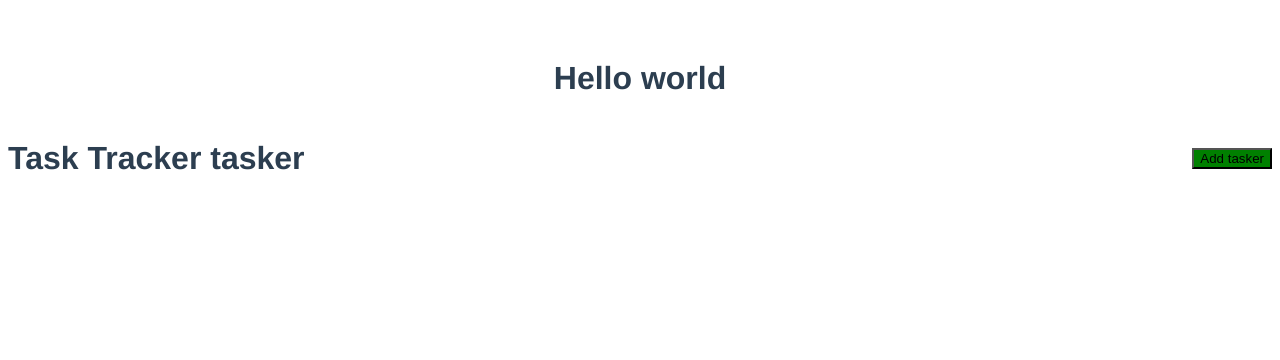
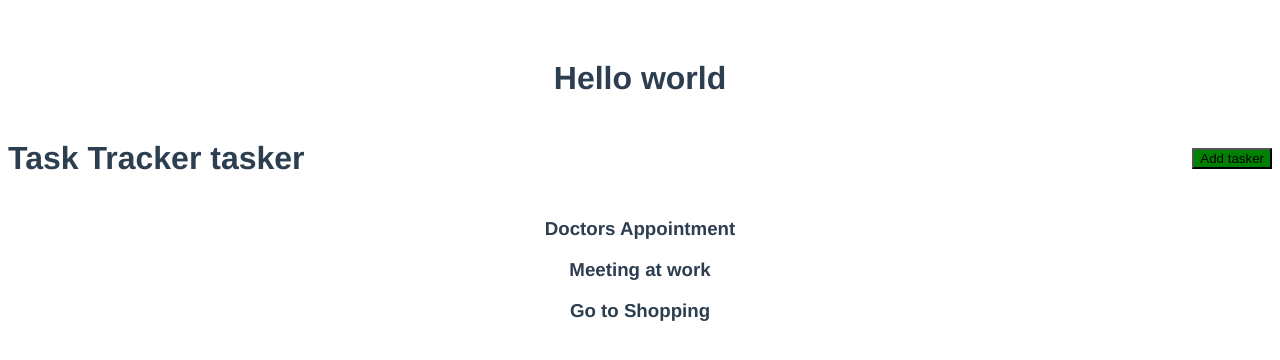
Before and after one commit to mutinhiri/Vue-starter, a Vue app in the folder helloworld/: page / in a window 1280 px wide. Shown: the top 360 px of the page. Built offline with nearby package versions, Linux system fonts and the light colour scheme.

Commit message:
Display tasks in render page

```diff
--- a/helloworld/src/App.vue
+++ b/helloworld/src/App.vue
@@ -2,18 +2,21 @@
   <div class="container">
     <h1>Hello world </h1>
     <Header title="tasker"/>
+    <Tasks :tasks="tasks"/>
   </div>
 
 </template>
 
 <script>
 import Header from './components/Header'
+import Tasks from './components/Tasks'
 
 
 export default {
   name: 'App',
   components: {
     Header,
+    Tasks
   },
   data() {
     return {
@@ -21,7 +24,28 @@ export default {
     }
   },
   created() {
-    this.tasks
+    this.tasks = [
+      {
+        id: 1,
+        text: 'Doctors Appointment',
+        day: 'March 1 2022',
+        reminder: true
+      },
+
+      {
+        id: 2,
+        text: 'Meeting at work',
+        day: 'June 1 2022',
+        reminder: true
+      },
+
+      {
+        id: 3,
+        text: 'Go to Shopping',
+        day: 'July 4 2022',
+        reminder: false
+      }
+    ]
   }
 }
 </script>
--- /dev/null
+++ b/helloworld/src/assets/style.css
@@ -0,0 +1,62 @@
+* {
+  box-sizing: border-box;
+  margin: 0;
+  padding: 0;
+}
+
+html,
+body {
+  font-family: Arial, Helvetica, sans-serif;
+}
+
+#app {
+  width: 400px;
+  height: 100vh;
+  margin: auto;
+  text-align: center;
+  display: flex;
+  flex-direction: column;
+  justify-content: center;
+  align-items: center;
+}
+
+h1,
+h3 {
+  margin-bottom: 1rem;
+  font-weight: normal;
+}
+
+img {
+  border-radius: 50%;
+  border: 5px #333 solid;
+  margin-bottom: 1rem;
+}
+
+.male {
+  border-color: steelblue;
+  background-color: steelblue;
+}
+
+.female {
+  border-color: pink;
+  background-color: pink;
+  color: #333;
+}
+
+button {
+  cursor: pointer;
+  display: inline-block;
+  background: #333;
+  color: white;
+  font-size: 18px;
+  border: 0;
+  padding: 1rem 1.5rem;
+}
+
+button:focus {
+  outline: none;
+}
+
+button:hover {
+  transform: scale(0.98);
+}
--- /dev/null
+++ b/helloworld/src/components/Tasks.vue
@@ -0,0 +1,16 @@
+<template>
+  <div v-for='task in tasks'>
+    <h3> {{ task.text }}</h3>
+
+  </div>
+</template>
+
+<script>
+  export default {
+
+    name: 'Tasks',
+    props: {
+      tasks: Array
+    }
+  }
+</script>
```
